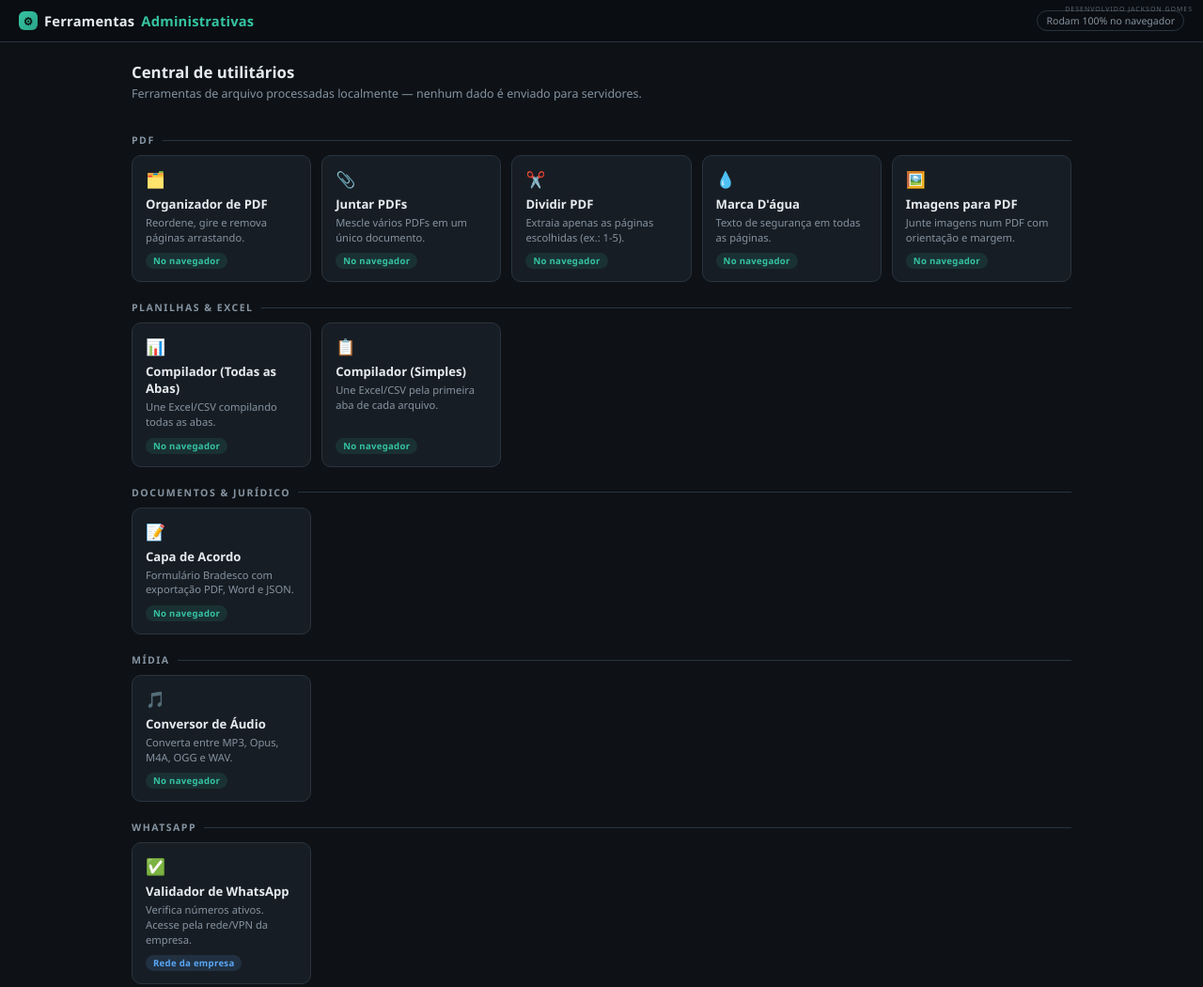
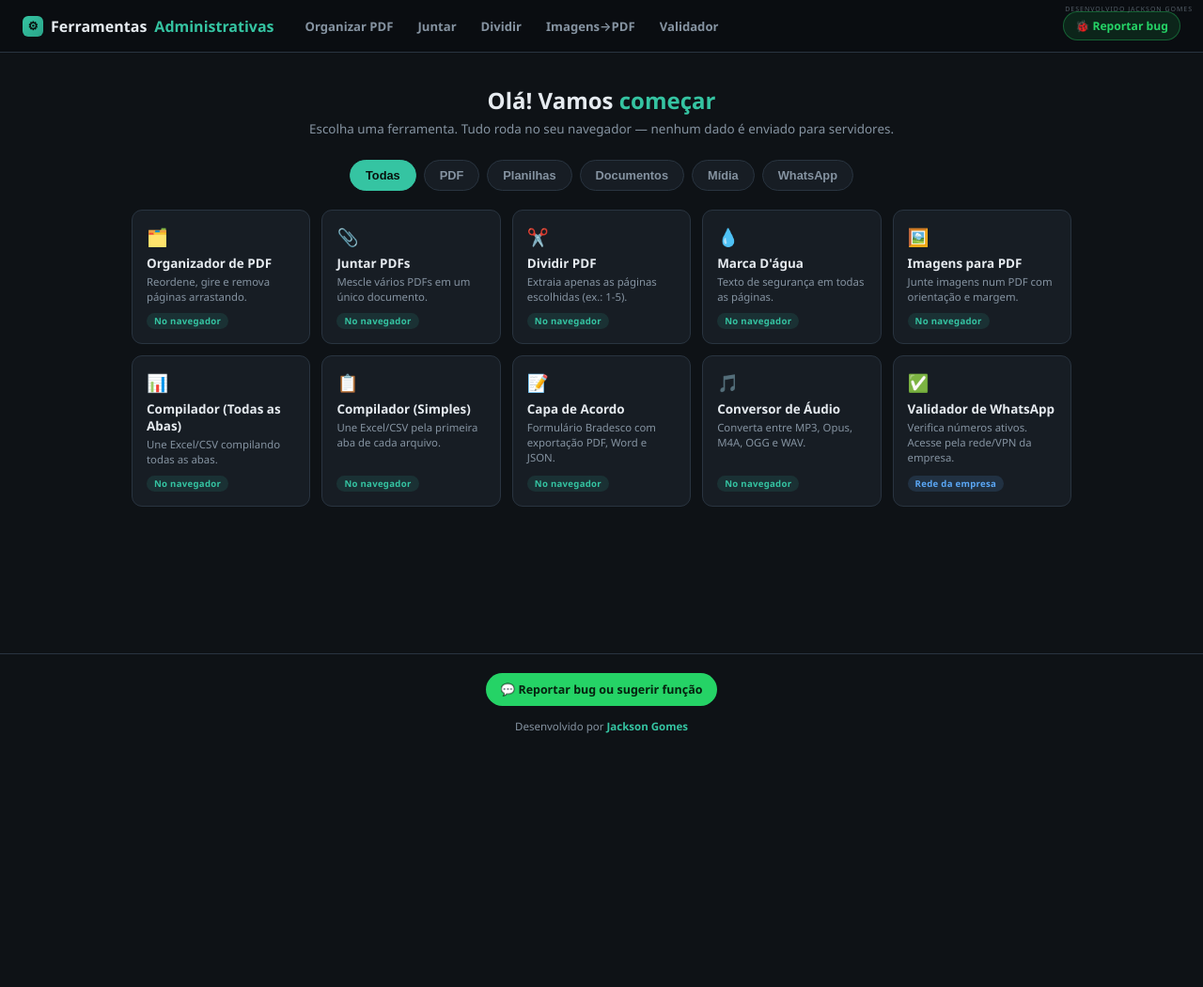
Before and after one commit to jackson499/ferramentas, a plain HTML site: page index.html in a window 1280 px wide. Shown: the top 1050 px of the page at 94% size. After the commit the page ends 800 px from the top, so only its background shows below. Drawn offline with Linux system fonts and the light colour scheme.

Commit message:
Add files via upload

```diff
--- a/index.html
+++ b/index.html
@@ -7,150 +7,117 @@
 <style>
   :root{
     --bg:#0e1216; --panel:#171d24; --panel2:#1e2630; --line:#293440;
-    --txt:#e6ebf0; --mut:#8593a1; --acc:#35c4a2; --acc2:#2aa489;
+    --txt:#e6ebf0; --mut:#8593a1; --acc:#35c4a2; --acc2:#2aa489; --wa:#25d366;
   }
   *{box-sizing:border-box;margin:0;padding:0}
   body{background:var(--bg);color:var(--txt);font-family:"Segoe UI",system-ui,-apple-system,sans-serif;min-height:100vh;display:flex;flex-direction:column;font-size:14px}
-  .assinatura{position:fixed;top:5px;right:11px;font-size:7px;color:var(--mut);letter-spacing:.14em;z-index:9999;opacity:.65;pointer-events:none}
+  .assinatura{position:fixed;top:5px;right:11px;font-size:7px;color:var(--mut);letter-spacing:.14em;z-index:9999;opacity:.6;pointer-events:none}
 
-  .topbar{display:flex;align-items:center;gap:9px;padding:11px 20px;background:#0a0d11;border-bottom:1px solid var(--line);position:sticky;top:0;z-index:100}
-  .brand{font-weight:700;font-size:.92rem;letter-spacing:.2px;display:flex;align-items:center;gap:7px}
-  .brand .ico{width:20px;height:20px;border-radius:6px;background:linear-gradient(135deg,var(--acc),var(--acc2));display:inline-flex;align-items:center;justify-content:center;font-size:.72rem;color:#08110d}
-  .brand b{color:var(--acc);font-weight:700}
-  .topbar .tag{margin-left:auto;font-size:.66rem;color:var(--mut);border:1px solid var(--line);padding:3px 9px;border-radius:999px}
+  /* Navbar estilo topo */
+  .nav{display:flex;align-items:center;gap:22px;padding:12px 24px;background:#0a0d11;border-bottom:1px solid var(--line);position:sticky;top:0;z-index:100}
+  .nav .brand{font-weight:800;font-size:1rem;display:flex;align-items:center;gap:8px;white-space:nowrap}
+  .nav .brand .ico{width:22px;height:22px;border-radius:6px;background:linear-gradient(135deg,var(--acc),var(--acc2));display:inline-flex;align-items:center;justify-content:center;font-size:.78rem;color:#08110d}
+  .nav .brand b{color:var(--acc)}
+  .nav .links{display:flex;gap:4px;flex-wrap:wrap}
+  .nav .links a{color:var(--mut);text-decoration:none;font-size:.82rem;font-weight:600;padding:6px 11px;border-radius:8px;transition:.15s}
+  .nav .links a:hover{color:var(--txt);background:var(--panel)}
+  .nav .report{margin-left:auto}
+  .nav .report a{display:inline-flex;align-items:center;gap:6px;background:rgba(37,211,102,.12);color:var(--wa);border:1px solid rgba(37,211,102,.35);text-decoration:none;font-size:.76rem;font-weight:700;padding:6px 12px;border-radius:999px;white-space:nowrap;transition:.15s}
+  .nav .report a:hover{background:rgba(37,211,102,.2)}
 
-  .intro{padding:20px 20px 4px;max-width:1040px;margin:0 auto;width:100%}
-  .intro h1{font-size:1.05rem;font-weight:600}
-  .intro p{color:var(--mut);font-size:.78rem;margin-top:3px}
+  /* Saudação */
+  .hello{text-align:center;padding:34px 20px 6px}
+  .hello h1{font-size:1.5rem;font-weight:700}
+  .hello h1 span{color:var(--acc)}
+  .hello p{color:var(--mut);font-size:.84rem;margin-top:5px}
 
-  .wrap{flex:1;max-width:1040px;width:100%;margin:0 auto;padding:10px 20px 44px}
-  .group{margin-top:20px}
-  .group-title{display:flex;align-items:center;gap:8px;font-size:.66rem;text-transform:uppercase;letter-spacing:.14em;color:var(--mut);margin-bottom:9px;font-weight:600}
-  .group-title::after{content:'';flex:1;height:1px;background:var(--line)}
+  /* Chips de filtro */
+  .filters{display:flex;flex-wrap:wrap;gap:8px;justify-content:center;padding:18px 20px 4px;max-width:900px;margin:0 auto}
+  .chip{border:1px solid var(--line);background:var(--panel);color:var(--mut);font-size:.8rem;font-weight:600;padding:8px 16px;border-radius:999px;cursor:pointer;transition:.15s}
+  .chip:hover{color:var(--txt);border-color:var(--acc)}
+  .chip.active{background:var(--acc);color:#08110d;border-color:var(--acc)}
 
-  .cards{display:grid;grid-template-columns:repeat(auto-fill,minmax(185px,1fr));gap:11px}
-  .card{background:var(--panel);border:1px solid var(--line);border-radius:10px;padding:13px 14px;text-decoration:none;color:var(--txt);transition:border-color .18s,transform .18s,background .18s;display:flex;flex-direction:column;position:relative;overflow:hidden}
+  .wrap{flex:1;max-width:1040px;width:100%;margin:0 auto;padding:16px 20px 44px}
+  .cards{display:grid;grid-template-columns:repeat(auto-fill,minmax(185px,1fr));gap:12px}
+  .card{background:var(--panel);border:1px solid var(--line);border-radius:11px;padding:15px 15px;text-decoration:none;color:var(--txt);transition:border-color .18s,transform .18s,background .18s;display:flex;flex-direction:column;position:relative;overflow:hidden}
   .card::before{content:'';position:absolute;left:0;top:0;bottom:0;width:2px;background:transparent;transition:background .18s}
   .card:hover{border-color:var(--acc);transform:translateY(-2px);background:#1b232c}
   .card:hover::before{background:var(--acc)}
-  .card .emoji{font-size:1.05rem;margin-bottom:6px}
-  .card h2{font-size:.82rem;font-weight:600;margin-bottom:3px}
-  .card p{color:var(--mut);font-size:.7rem;line-height:1.4;flex:1}
+  .card .emoji{font-size:1.15rem;margin-bottom:7px}
+  .card h2{font-size:.84rem;font-weight:600;margin-bottom:3px}
+  .card p{color:var(--mut);font-size:.71rem;line-height:1.4;flex:1}
   .badge{display:inline-block;margin-top:9px;align-self:flex-start;font-size:.6rem;font-weight:700;letter-spacing:.03em;padding:2px 8px;border-radius:20px}
   .badge.local{background:rgba(53,196,162,.12);color:var(--acc)}
   .badge.net{background:rgba(91,168,247,.14);color:#5ba8f7}
+  .card.hide{display:none}
 
-  footer{text-align:center;color:var(--mut);font-size:.68rem;padding:16px;border-top:1px solid var(--line)}
+  footer{text-align:center;color:var(--mut);font-size:.72rem;padding:20px;border-top:1px solid var(--line)}
+  footer .fbtn{display:inline-flex;align-items:center;gap:7px;background:var(--wa);color:#06210f;text-decoration:none;font-weight:700;font-size:.78rem;padding:9px 16px;border-radius:999px;margin-bottom:12px;transition:filter .15s}
+  footer .fbtn:hover{filter:brightness(1.06)}
+  footer .sig{margin-top:2px}
   footer b{color:var(--acc)}
 </style>
 </head>
 <body>
 <div class="assinatura">DESENVOLVIDO JACKSON GOMES</div>
 
-<div class="topbar">
+<nav class="nav">
   <div class="brand"><span class="ico">⚙</span>Ferramentas <b>Administrativas</b></div>
-  <div class="tag">Rodam 100% no navegador</div>
+  <div class="links">
+    <a href="organizador_pdf.html">Organizar PDF</a>
+    <a href="juntar_pdf.html">Juntar</a>
+    <a href="dividir_pdf.html">Dividir</a>
+    <a href="imagens_pdf.html">Imagens→PDF</a>
+    <a href="http://02-JACKSON:3000">Validador</a>
+  </div>
+  <div class="report"><a href="https://wa.me/5511985926457?text=Ol%C3%A1%20Jackson!%20Quero%20reportar%20um%20bug%2Fsugest%C3%A3o%20nas%20Ferramentas%20Administrativas%3A%20" target="_blank" rel="noopener">🐞 Reportar bug</a></div>
+</nav>
+
+<div class="hello">
+  <h1>Olá! Vamos <span>começar</span></h1>
+  <p>Escolha uma ferramenta. Tudo roda no seu navegador — nenhum dado é enviado para servidores.</p>
 </div>
 
-<div class="intro">
-  <h1>Central de utilitários</h1>
-  <p>Ferramentas de arquivo processadas localmente — nenhum dado é enviado para servidores.</p>
+<div class="filters" id="filters">
+  <button class="chip active" data-f="all">Todas</button>
+  <button class="chip" data-f="pdf">PDF</button>
+  <button class="chip" data-f="excel">Planilhas</button>
+  <button class="chip" data-f="doc">Documentos</button>
+  <button class="chip" data-f="midia">Mídia</button>
+  <button class="chip" data-f="whats">WhatsApp</button>
 </div>
 
 <div class="wrap">
-
-  <div class="group">
-    <div class="group-title">PDF</div>
-    <div class="cards">
-      <a class="card" href="organizador_pdf.html">
-        <span class="emoji">🗂️</span>
-        <h2>Organizador de PDF</h2>
-        <p>Reordene, gire e remova páginas arrastando.</p>
-        <span class="badge local">No navegador</span>
-      </a>
-      <a class="card" href="juntar_pdf.html">
-        <span class="emoji">📎</span>
-        <h2>Juntar PDFs</h2>
-        <p>Mescle vários PDFs em um único documento.</p>
-        <span class="badge local">No navegador</span>
-      </a>
-      <a class="card" href="dividir_pdf.html">
-        <span class="emoji">✂️</span>
-        <h2>Dividir PDF</h2>
-        <p>Extraia apenas as páginas escolhidas (ex.: 1-5).</p>
-        <span class="badge local">No navegador</span>
-      </a>
-      <a class="card" href="marca_dagua_pdf.html">
-        <span class="emoji">💧</span>
-        <h2>Marca D'água</h2>
-        <p>Texto de segurança em todas as páginas.</p>
-        <span class="badge local">No navegador</span>
-      </a>
-      <a class="card" href="imagens_pdf.html">
-        <span class="emoji">🖼️</span>
-        <h2>Imagens para PDF</h2>
-        <p>Junte imagens num PDF com orientação e margem.</p>
-        <span class="badge local">No navegador</span>
-      </a>
-    </div>
+  <div class="cards" id="cards">
+    <a class="card" data-cat="pdf" href="organizador_pdf.html"><span class="emoji">🗂️</span><h2>Organizador de PDF</h2><p>Reordene, gire e remova páginas arrastando.</p><span class="badge local">No navegador</span></a>
+    <a class="card" data-cat="pdf" href="juntar_pdf.html"><span class="emoji">📎</span><h2>Juntar PDFs</h2><p>Mescle vários PDFs em um único documento.</p><span class="badge local">No navegador</span></a>
+    <a class="card" data-cat="pdf" href="dividir_pdf.html"><span class="emoji">✂️</span><h2>Dividir PDF</h2><p>Extraia apenas as páginas escolhidas (ex.: 1-5).</p><span class="badge local">No navegador</span></a>
+    <a class="card" data-cat="pdf" href="marca_dagua_pdf.html"><span class="emoji">💧</span><h2>Marca D'água</h2><p>Texto de segurança em todas as páginas.</p><span class="badge local">No navegador</span></a>
+    <a class="card" data-cat="pdf" href="imagens_pdf.html"><span class="emoji">🖼️</span><h2>Imagens para PDF</h2><p>Junte imagens num PDF com orientação e margem.</p><span class="badge local">No navegador</span></a>
+    <a class="card" data-cat="excel" href="compilador_abas.html"><span class="emoji">📊</span><h2>Compilador (Todas as Abas)</h2><p>Une Excel/CSV compilando todas as abas.</p><span class="badge local">No navegador</span></a>
+    <a class="card" data-cat="excel" href="compilador_simples.html"><span class="emoji">📋</span><h2>Compilador (Simples)</h2><p>Une Excel/CSV pela primeira aba de cada arquivo.</p><span class="badge local">No navegador</span></a>
+    <a class="card" data-cat="doc" href="capa_acordo.html"><span class="emoji">📝</span><h2>Capa de Acordo</h2><p>Formulário Bradesco com exportação PDF, Word e JSON.</p><span class="badge local">No navegador</span></a>
+    <a class="card" data-cat="midia" href="conversor_audio.html"><span class="emoji">🎵</span><h2>Conversor de Áudio</h2><p>Converta entre MP3, Opus, M4A, OGG e WAV.</p><span class="badge local">No navegador</span></a>
+    <a class="card" data-cat="whats" href="http://02-JACKSON:3000"><span class="emoji">✅</span><h2>Validador de WhatsApp</h2><p>Verifica números ativos. Acesse pela rede/VPN da empresa.</p><span class="badge net">Rede da empresa</span></a>
   </div>
-
-  <div class="group">
-    <div class="group-title">Planilhas &amp; Excel</div>
-    <div class="cards">
-      <a class="card" href="compilador_abas.html">
-        <span class="emoji">📊</span>
-        <h2>Compilador (Todas as Abas)</h2>
-        <p>Une Excel/CSV compilando todas as abas.</p>
-        <span class="badge local">No navegador</span>
-      </a>
-      <a class="card" href="compilador_simples.html">
-        <span class="emoji">📋</span>
-        <h2>Compilador (Simples)</h2>
-        <p>Une Excel/CSV pela primeira aba de cada arquivo.</p>
-        <span class="badge local">No navegador</span>
-      </a>
-    </div>
-  </div>
-
-  <div class="group">
-    <div class="group-title">Documentos &amp; Jurídico</div>
-    <div class="cards">
-      <a class="card" href="capa_acordo.html">
-        <span class="emoji">📝</span>
-        <h2>Capa de Acordo</h2>
-        <p>Formulário Bradesco com exportação PDF, Word e JSON.</p>
-        <span class="badge local">No navegador</span>
-      </a>
-    </div>
-  </div>
-
-  <div class="group">
-    <div class="group-title">Mídia</div>
-    <div class="cards">
-      <a class="card" href="conversor_audio.html">
-        <span class="emoji">🎵</span>
-        <h2>Conversor de Áudio</h2>
-        <p>Converta entre MP3, Opus, M4A, OGG e WAV.</p>
-        <span class="badge local">No navegador</span>
-      </a>
-    </div>
-  </div>
-
-  <div class="group">
-    <div class="group-title">WhatsApp</div>
-    <div class="cards">
-      <a class="card" href="http://02-JACKSON:3000">
-        <span class="emoji">✅</span>
-        <h2>Validador de WhatsApp</h2>
-        <p>Verifica números ativos. Acesse pela rede/VPN da empresa.</p>
-        <span class="badge net">Rede da empresa</span>
-      </a>
-    </div>
-  </div>
-
 </div>
 
-<footer>Desenvolvido por <b>Jackson Gomes</b></footer>
+<footer>
+  <a class="fbtn" href="https://wa.me/5511985926457?text=Ol%C3%A1%20Jackson!%20Quero%20reportar%20um%20bug%2Fsugest%C3%A3o%20nas%20Ferramentas%20Administrativas%3A%20" target="_blank" rel="noopener">💬 Reportar bug ou sugerir função</a>
+  <div class="sig">Desenvolvido por <b>Jackson Gomes</b></div>
+</footer>
+
+<script>
+  const chips = document.querySelectorAll('.chip');
+  const cards = document.querySelectorAll('#cards .card');
+  chips.forEach(c => c.addEventListener('click', () => {
+    chips.forEach(x => x.classList.remove('active'));
+    c.classList.add('active');
+    const f = c.dataset.f;
+    cards.forEach(card => {
+      card.classList.toggle('hide', f !== 'all' && card.dataset.cat !== f);
+    });
+  }));
+</script>
 </body>
 </html>
```
Also changed, not shown: dividir_pdf.html (+4 -1 lines), imagens_pdf.html (+4 -1 lines), juntar_pdf.html (+4 -1 lines), marca_dagua_pdf.html (+4 -1 lines), organizador_pdf.html (+4 -1 lines).
